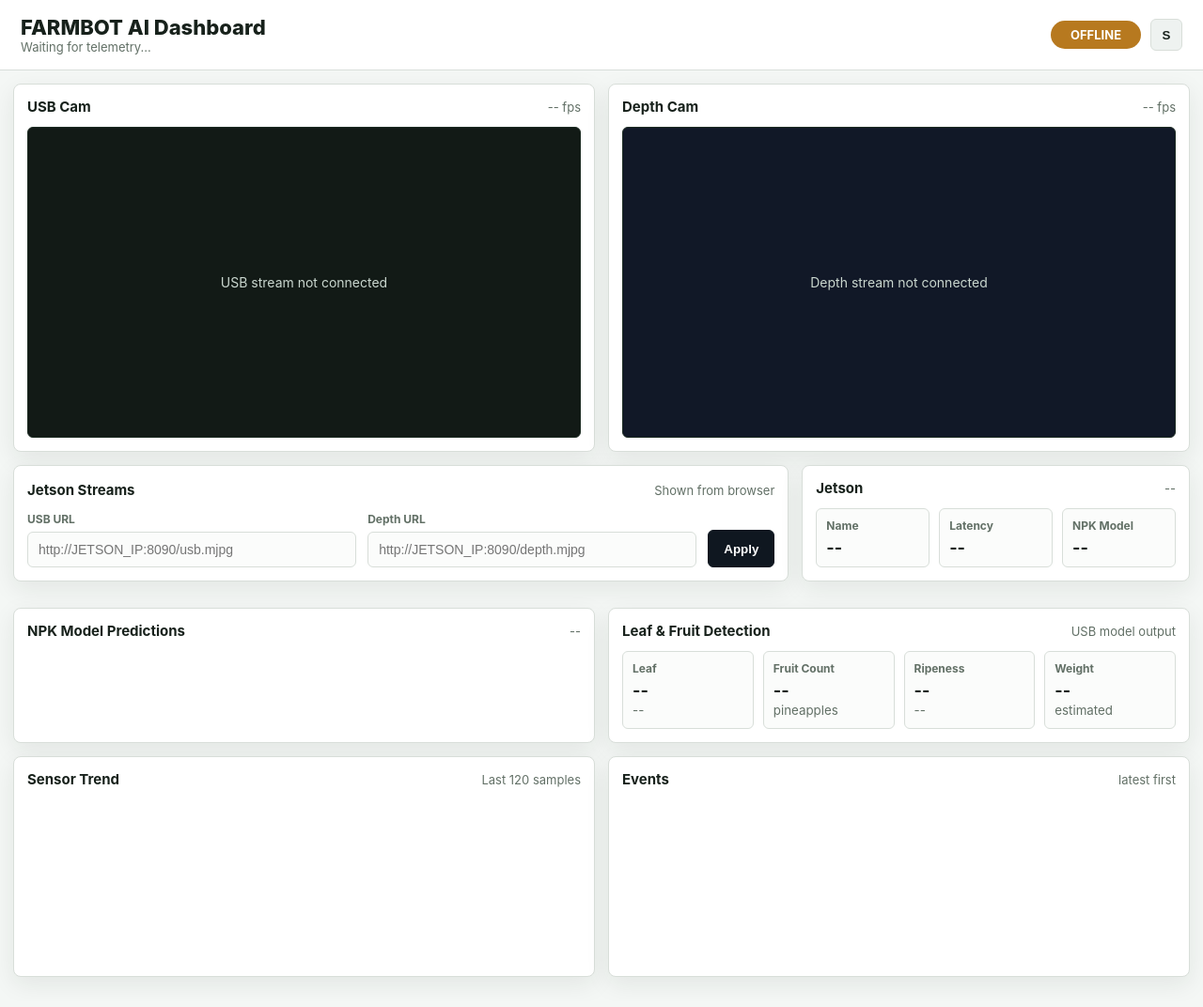
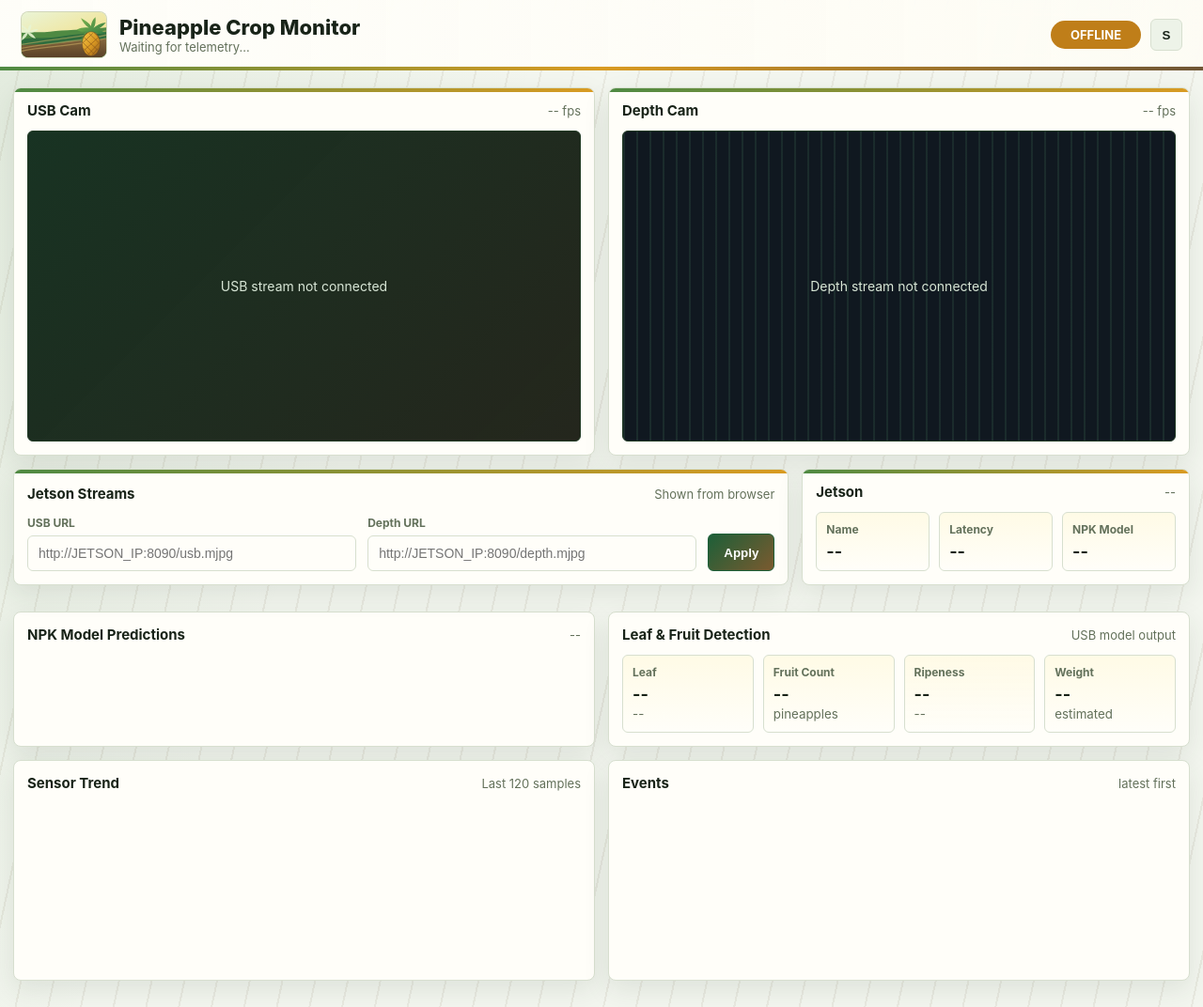
Before and after one commit to RM16-RESEARCH-FRC/AI, a plain HTML site: page Dashboard/static/index.html in a window 1280 px wide. Shown: the whole page at 94% size. Drawn offline with Linux system fonts and the light colour scheme; no server answers.

Commit message:
Add agricultural dashboard theme

```diff
--- a/Dashboard/static/index.html
+++ b/Dashboard/static/index.html
@@ -8,9 +8,12 @@
   </head>
   <body>
     <header class="topbar">
-      <div>
-        <h1>FARMBOT AI Dashboard</h1>
-        <p id="subtitle">Waiting for telemetry...</p>
+      <div class="brand">
+        <img class="brand-art" src="/static/assets/pineapple-field.svg" alt="" />
+        <div>
+          <h1>Pineapple Crop Monitor</h1>
+          <p id="subtitle">Waiting for telemetry...</p>
+        </div>
       </div>
       <div class="status-strip">
         <span id="connectionPill" class="pill">Loading</span>
--- a/Dashboard/static/styles.css
+++ b/Dashboard/static/styles.css
@@ -1,16 +1,19 @@
 :root {
-  --bg: #f4f7f5;
-  --surface: #ffffff;
-  --surface-2: #eef2f0;
-  --border: #d8ded9;
-  --text: #17211b;
-  --muted: #627066;
-  --green: #1f7a4d;
-  --yellow: #b7791f;
+  --bg: #f3f6ef;
+  --surface: #fffef9;
+  --surface-2: #edf3e8;
+  --border: #d7dfcf;
+  --text: #182318;
+  --muted: #63715b;
+  --green: #287343;
+  --yellow: #bf7e19;
   --red: #b42318;
-  --blue: #2764a3;
-  --ink: #0f1720;
-  --shadow: 0 8px 26px rgba(24, 36, 28, 0.08);
+  --blue: #28628f;
+  --leaf: #4f8a43;
+  --soil: #6f5636;
+  --pineapple: #d99b22;
+  --ink: #152016;
+  --shadow: 0 10px 28px rgba(44, 61, 37, 0.1);
 }
 
 * {
@@ -20,7 +23,10 @@
 body {
   margin: 0;
   min-width: 320px;
-  background: var(--bg);
+  background:
+    linear-gradient(116deg, rgba(79, 138, 67, 0.1), transparent 34%),
+    repeating-linear-gradient(102deg, rgba(111, 86, 54, 0.08) 0 2px, transparent 2px 34px),
+    var(--bg);
   color: var(--text);
   font-family: Inter, ui-sans-serif, system-ui, -apple-system, BlinkMacSystemFont, "Segoe UI", sans-serif;
 }
@@ -33,10 +39,39 @@ body {
   align-items: center;
   justify-content: space-between;
   gap: 16px;
-  padding: 16px 22px;
-  background: rgba(255, 255, 255, 0.94);
-  border-bottom: 1px solid var(--border);
+  padding: 12px 22px;
+  background:
+    linear-gradient(90deg, rgba(255, 254, 249, 0.98), rgba(255, 254, 249, 0.9)),
+    linear-gradient(90deg, rgba(79, 138, 67, 0.16), rgba(217, 155, 34, 0.18));
+  border-bottom: 1px solid #c8d6c0;
   backdrop-filter: blur(10px);
+}
+
+.topbar::after {
+  content: "";
+  position: absolute;
+  left: 0;
+  right: 0;
+  bottom: -1px;
+  height: 4px;
+  background: linear-gradient(90deg, var(--leaf), var(--pineapple), var(--soil));
+}
+
+.brand {
+  display: flex;
+  align-items: center;
+  min-width: 0;
+  gap: 13px;
+}
+
+.brand-art {
+  width: 92px;
+  height: 50px;
+  flex: 0 0 auto;
+  border: 1px solid rgba(95, 66, 31, 0.18);
+  border-radius: 8px;
+  object-fit: cover;
+  background: #e9f6dd;
 }
 
 h1,
@@ -86,7 +121,7 @@ h2 {
 }
 
 .pill.simulated {
-  background: var(--blue);
+  background: var(--soil);
 }
 
 .pill.stale,
@@ -96,7 +131,7 @@ h2 {
 
 .layout {
   width: min(1540px, calc(100% - 28px));
-  margin: 14px auto 26px;
+  margin: 18px auto 28px;
   display: grid;
   gap: 14px;
 }
@@ -107,6 +142,23 @@ h2 {
   border-radius: 8px;
   box-shadow: var(--shadow);
   padding: 14px;
+}
+
+.feed-panel,
+.stream-config,
+.system-panel {
+  position: relative;
+  overflow: hidden;
+}
+
+.feed-panel::before,
+.stream-config::before,
+.system-panel::before {
+  content: "";
+  position: absolute;
+  inset: 0 0 auto 0;
+  height: 4px;
+  background: linear-gradient(90deg, var(--leaf), var(--pineapple));
 }
 
 .panel-head {
@@ -135,12 +187,16 @@ h2 {
   width: 100%;
   aspect-ratio: 16 / 9;
   border-radius: 6px;
-  background: #121a16;
-  border: 1px solid #1c2b22;
+  background:
+    linear-gradient(135deg, rgba(40, 115, 67, 0.28), rgba(111, 86, 54, 0.2)),
+    #121a16;
+  border: 1px solid #213a24;
 }
 
 .feed-frame.depth {
-  background: #111827;
+  background:
+    repeating-linear-gradient(90deg, rgba(74, 130, 98, 0.18) 0 2px, transparent 2px 14px),
+    #101820;
 }
 
 .feed-frame img {
@@ -164,7 +220,7 @@ h2 {
   display: grid;
   place-items: center;
   padding: 18px;
-  color: #cad7cf;
+  color: #d8e6d6;
   text-align: center;
   font-size: 14px;
 }
@@ -200,7 +256,7 @@ input {
   border: 1px solid var(--border);
   border-radius: 6px;
   padding: 10px 11px;
-  background: #fbfcfb;
+  background: #fffef9;
   color: var(--text);
   font-size: 14px;
 }
@@ -217,9 +273,9 @@ button {
 .primary-button {
   height: 40px;
   padding: 0 16px;
-  background: var(--ink);
+  background: linear-gradient(135deg, #1d5f38, #7b5a2f);
   color: white;
-  border-color: var(--ink);
+  border-color: #1d5f38;
 }
 
 .icon-button {
@@ -245,7 +301,9 @@ button {
   min-width: 0;
   border: 1px solid var(--border);
   border-radius: 6px;
-  background: #fbfcfb;
+  background:
+    linear-gradient(180deg, rgba(255, 245, 196, 0.36), transparent),
+    #fffef9;
   padding: 10px;
 }
 
@@ -281,7 +339,9 @@ small {
   padding: 12px;
   border: 1px solid var(--border);
   border-radius: 8px;
-  background: var(--surface);
+  background:
+    linear-gradient(160deg, rgba(255, 245, 196, 0.35), transparent 42%),
+    var(--surface);
   box-shadow: var(--shadow);
 }
 
@@ -335,7 +395,7 @@ canvas {
 .event {
   border-left: 4px solid var(--blue);
   padding: 8px 10px;
-  background: #fbfcfb;
+  background: #fffef9;
   border-radius: 4px;
   font-size: 13px;
 }
@@ -372,6 +432,11 @@ canvas {
     display: grid;
   }
 
+  .brand-art {
+    width: 78px;
+    height: 44px;
+  }
+
   .stream-config,
   .metrics-grid,
   .system-grid,
```
Also changed, not shown: Dashboard/static/assets/pineapple-field.svg (added).
